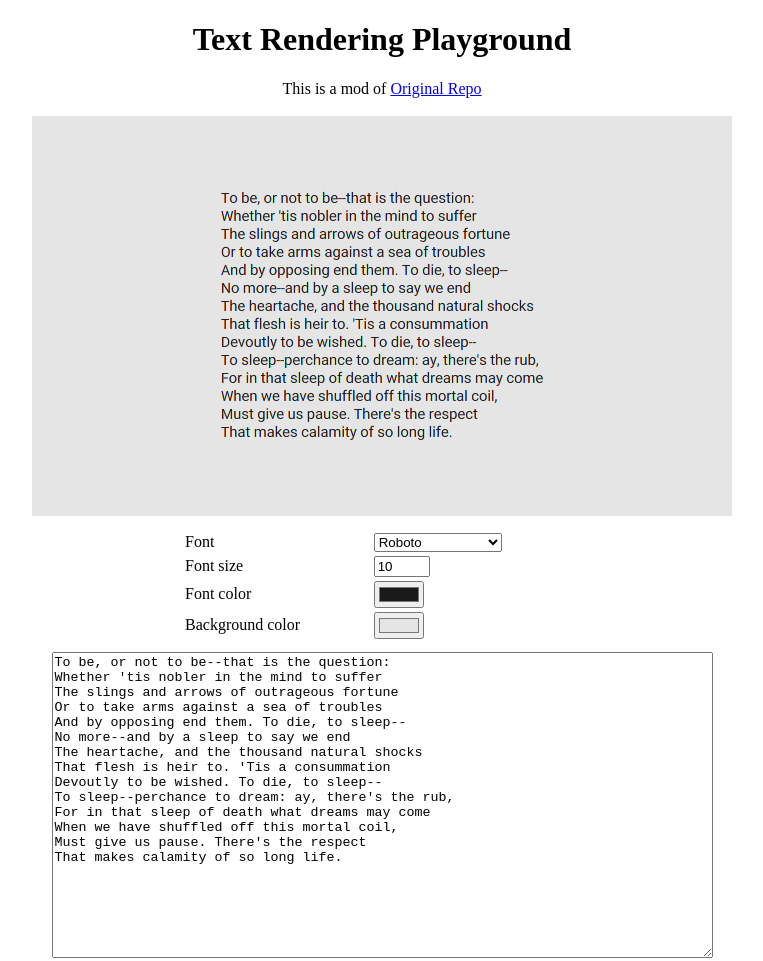
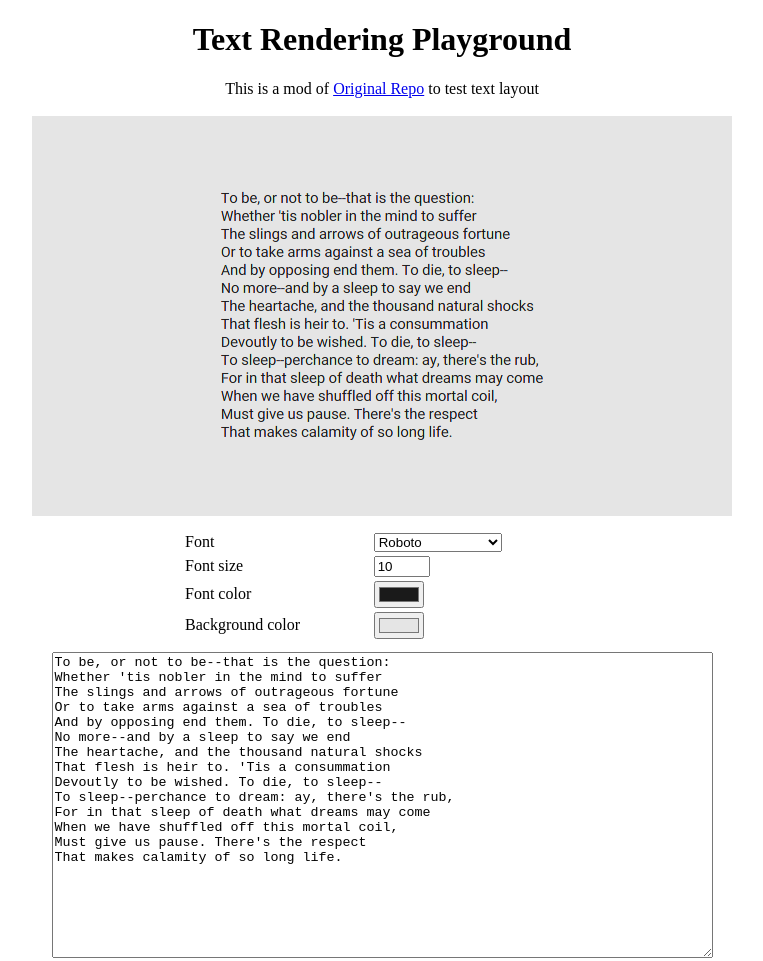
Before and after one commit to lunaticAnn/TextPlayground, a plain HTML site: page index.html in a window 1280 px wide. Shown: the whole page, without its empty margins (258-1021 px from the left). Drawn offline with Linux system fonts and the light colour scheme.

Commit message:
Update index.html

```diff
--- a/index.html
+++ b/index.html
@@ -8,7 +8,7 @@
     <div align="center">
 
       <div><h1>Text Rendering Playground</h1>
-        This is a mod of <a href="https://github.com/astiopin/webgl_fonts">Original Repo</a><br/><br/>
+        This is a mod of <a href="https://github.com/astiopin/webgl_fonts">Original Repo</a> to test text layout<br/><br/>
       </div>
       <canvas width = "700" height = "400" id = "glcanvas"></canvas>
       <div style="padding:10px">
```
